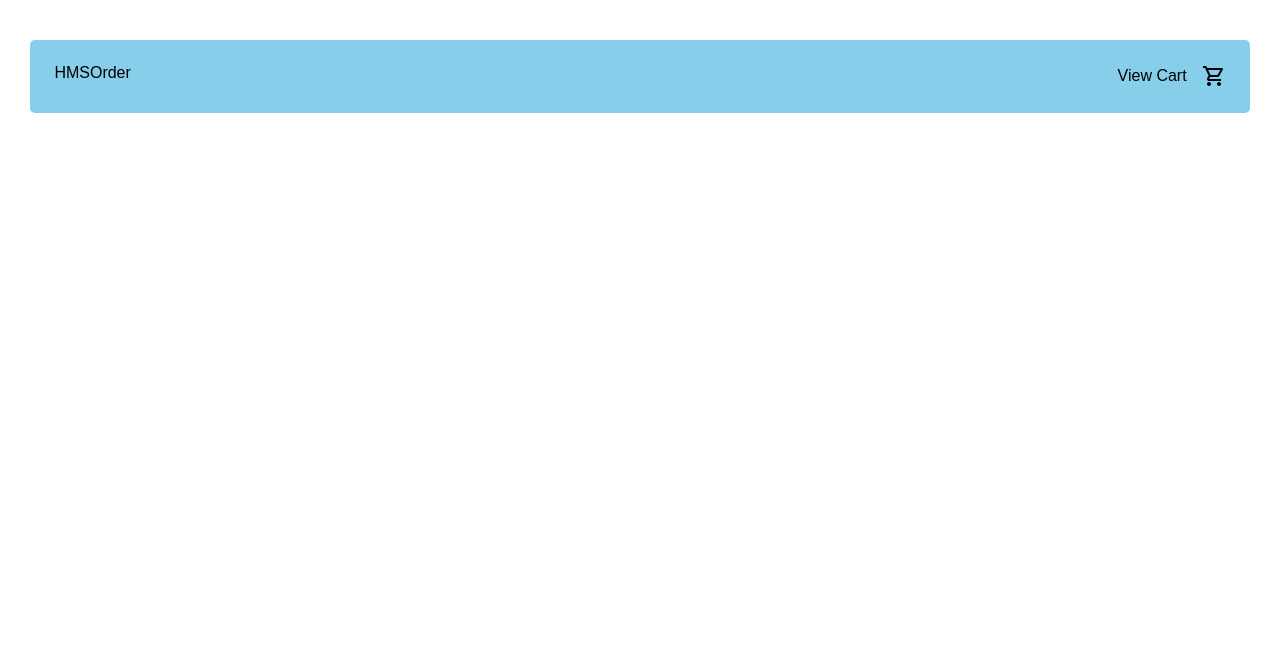
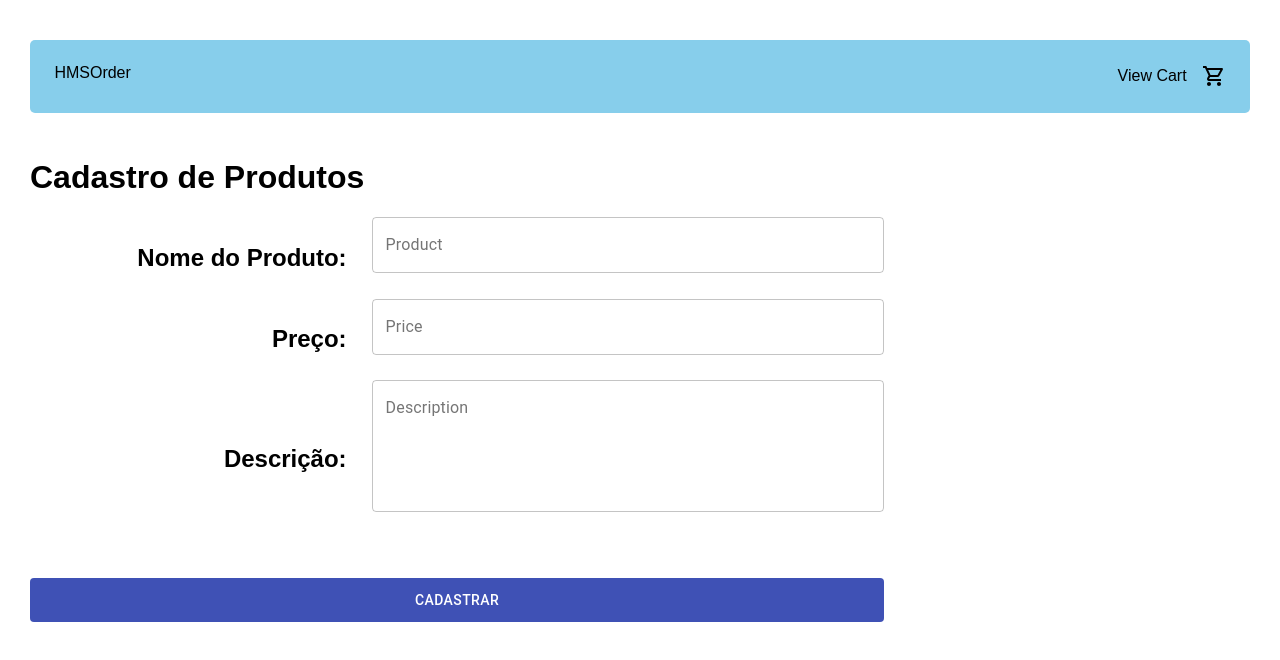
Before and after one commit to HenryMameds/Books-Order, a React (Create React App) app: page /product-registration in a window 1280 px wide. Before the commit this address had no page. Shown: the top 660 px of the page. Built offline with nearby package versions, Linux system fonts and the light colour scheme.

Commit message:
include page product registration

```diff
--- a/src/Global/Modules/Navigation/index.jsx
+++ b/src/Global/Modules/Navigation/index.jsx
@@ -1,9 +1,5 @@
 import React, { Suspense, lazy } from "react";
-import {
-  Route,
-  Routes,
-  Navigate,
-} from "react-router-dom";
+import { Route, Routes, Navigate } from "react-router-dom";
 
 import { CircularProgress } from "@material-ui/core";
 
@@ -11,7 +7,7 @@ import { NavigationContainer } from "./Navigation_style";
 
 // Component
 
-import Header from '../../Components/Header'
+import Header from "../../Components/Header";
 
 // Global Modules
 const LoginPage = lazy(() => import("../Login/Page"));
@@ -19,7 +15,10 @@ const RegisterPage = lazy(() => import("../Register/Page"));
 
 // Modules
 const ProductList = lazy(() => import("../../../Modules/ProductList/Page"));
-const MyCart =lazy(() => import("../../../Modules/Cart/Page"));
+const MyCart = lazy(() => import("../../../Modules/Cart/Page"));
+const ProductRegistration = lazy(() =>
+  import("../../../Modules/ProductRegistration/Page")
+);
 
 const Navigation = () => {
   const routes = (
@@ -28,6 +27,7 @@ const Navigation = () => {
       <Route path="/register" element={<RegisterPage />} />
       <Route path="/product-list" element={<ProductList />} />
       <Route path="/my-cart" element={<MyCart />} />
+      <Route path="/product-registration" element={<ProductRegistration />} />
       <Route path="/" element={<Navigate to="/login" />} />
     </Routes>
   );
--- /dev/null
+++ b/src/Modules/ProductRegistration/Page/ProductRegistration_style.js
@@ -0,0 +1,29 @@
+import styled from "styled-components";
+import { OutlinedInput, Button } from "@material-ui/core";
+
+export const ProductRegistrationContainer = styled.div`
+  display: flex;
+  flex-direction: column;
+  justify-content: center;
+`;
+
+export const FormSection = styled.form`
+  display: flex;
+  flex-direction: column;
+  width: 70%;
+`;
+
+export const OutlinedInputStyle = styled(OutlinedInput)`
+  padding-right: 25px !important;
+`;
+
+export const StyledTextField = styled(OutlinedInput)`
+  margin-bottom: 5% !important;
+`;
+
+export const StyledButton = styled(Button)`
+  height: 44px;
+  box-shadow: none !important;
+  margin-top: 40px !important;
+  text-transform: none !important;
+`;
--- /dev/null
+++ b/src/Modules/ProductRegistration/Page/index.jsx
@@ -0,0 +1,110 @@
+import { InputLabel, FormControl } from "@material-ui/core";
+import { useState } from "react";
+import Notification from "../../../Global/Components/Notification";
+
+import {
+  ProductRegistrationContainer,
+  FormSection,
+  StyledTextField,
+  StyledButton,
+} from "./ProductRegistration_style";
+
+const ProductRegistration = () => {
+  const [product, setProduct] = useState(null);
+  const [price, setPrice] = useState(null);
+  const [description, setDescription] = useState(null);
+
+  const handleSubmit = (e) => {
+    e.preventDefault();
+  };
+
+  return (
+    <ProductRegistrationContainer>
+      <h1>Cadastro de Produtos</h1>
+      <FormSection noValidate autoComplete="off" onSubmit={handleSubmit}>
+        <div
+          style={{
+            display: "flex",
+            flexDirection: "row",
+            alignItems: "center",
+            justifyContent: "flex-end",
+          }}
+        >
+          <h2 style={{ marginRight: 25 }}>Nome do Produto: </h2>
+          <FormControl variant="outlined" style={{ width: "60%" }}>
+            <InputLabel htmlFor="Product">Product</InputLabel>
+            <StyledTextField
+              id="product"
+              fullWidth
+              variant="outlined"
+              label="Product"
+              value={product}
+              onChange={(event) => setProduct(event.target.value)}
+              labelWidth={70}
+            />
+          </FormControl>
+        </div>
+
+        <div
+          style={{
+            display: "flex",
+            flexDirection: "row",
+            alignItems: "center",
+            justifyContent: "flex-end",
+          }}
+        >
+          <h2 style={{ marginRight: 25 }}>Preço: </h2>
+          <FormControl variant="outlined" style={{ width: "60%" }}>
+            <InputLabel htmlFor="Price">Price</InputLabel>
+            <StyledTextField
+              id="price"
+              fullWidth
+              variant="outlined"
+              label="Price"
+              value={price}
+              onChange={(event) => setPrice(event.target.value)}
+              labelWidth={70}
+            />
+          </FormControl>
+        </div>
+        <div
+          style={{
+            display: "flex",
+            flexDirection: "row",
+            alignItems: "center",
+            justifyContent: "flex-end",
+          }}
+        >
+          <h2 style={{ marginRight: 25 }}>Descrição: </h2>
+          <FormControl variant="outlined" style={{ width: "60%" }}>
+            <InputLabel htmlFor="Description">Description</InputLabel>
+            <StyledTextField
+              id="description"
+              fullWidth
+              variant="outlined"
+              label="Description"
+              value={description}
+              onChange={(event) => setDescription(event.target.value)}
+              labelWidth={70}
+              multiline
+              rows="5"
+            />
+          </FormControl>
+        </div>
+
+        <StyledButton
+          id="login-form-submit"
+          type="submit"
+          fullWidth
+          variant="contained"
+          color="primary"
+          //   disabled={Boolean(!email || !password)}
+        >
+          CADASTRAR
+        </StyledButton>
+      </FormSection>
+    </ProductRegistrationContainer>
+  );
+};
+
+export default ProductRegistration;
```
Also changed, not shown: 1 other file (tests, documents, lock files or other folders).
